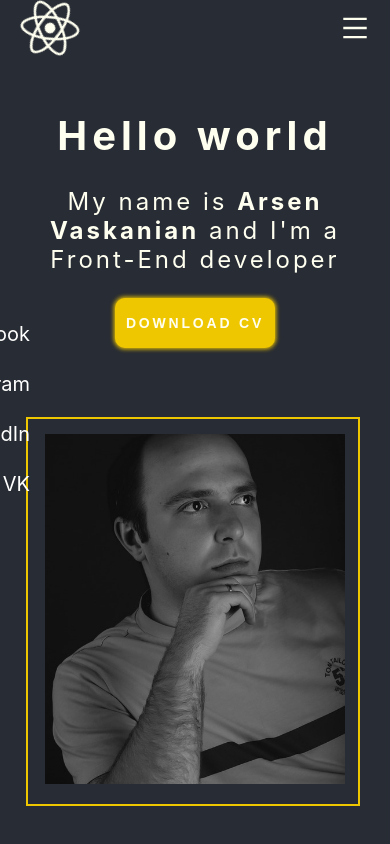
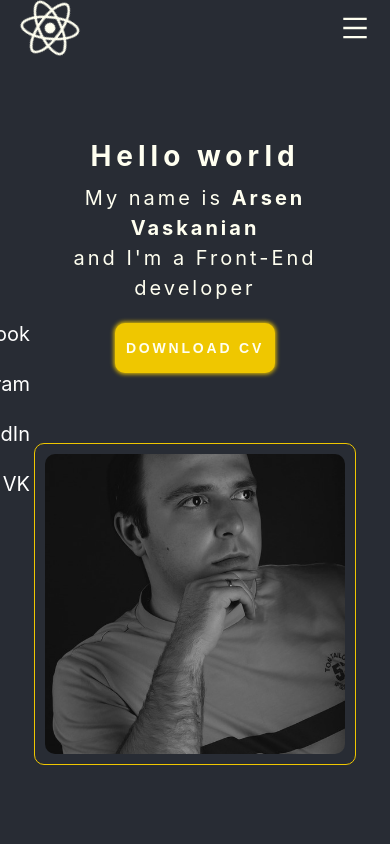
Before and after one commit to arsenbelarus/portfolio, a React (Create React App) app: page / in a window 390 px wide. Shown: the top 844 px of the page. Built offline with nearby package versions, Linux system fonts and the light colour scheme.

Commit message:
Main module refactored

```diff
--- a/src/main/Main.module.css
+++ b/src/main/Main.module.css
@@ -1,100 +1,153 @@
-.mainContainer {
-    width: 80%;
-    height: 90vh;
-    background-color: #282c34;
-    margin: 0 auto 20px;
-}
-
 .main {
-    width: 100%;
-    height: 100%;
+	height: calc(100vh - 60px);
 	display: flex;
-    justify-content: space-around;
+	justify-content: space-between;
 	align-items: center;
+	padding: 0 20px;
 }
 
 .greeting {
 	width: 50%;
-    color: ivory;
+	color: var(--color-primary);
+    text-align: right;
 }
 
 .greeting h1 {
 	letter-spacing: 5px;
-    margin-top: 0;
+	margin: 0 0 10px 0;
 }
 
 .greeting p {
 	letter-spacing: 3px;
 	font-size: 1.2em;
 	line-height: 1.5em;
+    margin: 0 0 20px 0;
 }
 
-.image {
+.imageContainer {
+	margin-left: 50px;
+	border: 1px solid #efc700;
+	padding: 10px;
+	border-radius: 10px;
+}
+
+img {
+    object-fit: cover;
+	display: block;
 	width: 500px;
 	height: 500px;
-    background: url(../assets/main_image_4.jpg) no-repeat center center;
-    background-size: cover;
-    position: relative;
-    margin-left: 50px;
+	border-radius: 10px;
 }
 
-.image:before {
-    content: "";
-    position: absolute;
-    width: 110%;
-    height: 110%;
-    border: 2px solid #efc700;
-    top: -5%;
-    right: -5%;
+@media screen and (max-width: 1200px) {
+    img {
+        width: 400px;
+        height: 400px;
     }
 
-@media screen and (max-width: 540px) {
-    .mainContainer {
-        height: 90vh;
-    }
-    .main {
-        flex-direction: column;
-    }
     .greeting {
-        width: 100%;
-        padding: 1rem;
-        text-align: center;
-    }
-    .greeting p {
-        line-height: normal;
-        text-align: center;
-    }
-    .image {
-        width: 100%;
-        height: 300px;
-        margin-left: 0;
-    }
-    .image:before {
-        width: 110%;
-        height: 110%;
-        top: -5%;
-        right: -5%;
+        width: 55%;
     }
 }
 
-@media screen and (max-width: 768px) {
-    .mainContainer {
-        width: 90%;
+@media screen and (max-width: 990px) {
+    img {
+        width: 300px;
+        height: 300px;
     }
 
-    .image {
-        width: 200px;
-        height: 250px;
+    .greeting p {
+        font-size: 1em;
+    }
+
+    .greeting h1 {
+        letter-spacing: 3px;
     }
 }
 
-@media screen and (max-width: 1024px) {
-    .mainContainer {
-        width: 90%;
+@media screen and (max-width: 810px) {
+    .main {
+        position: relative;
     }
 
-    .image {
-        width: 300px;
-        height: 350px;
+    .greeting {
+        position: absolute;
+        top: 50%;
+        left: 50%;
+        transform: translateX(-50%);
+        z-index: 20;
+        text-align: center;
+    }
+
+    .greeting p {
+        font-size: .8em;
+    }
+
+    .greeting h1 {
+        font-size: 1.2em;
+        letter-spacing: 3px;
+    }
+
+    .imageContainer {
+        position: absolute;
+        width: 70%;
+        height: 70%;
+        left: 50%;
+        transform: translateX(-50%);
+        margin: 0;
+    }
+    img {
+        width: 100%;
+        height: 100%;
     }
 }
+
+@media screen and (max-width: 650px) {
+    .imageContainer {
+        width: 90%;
+        height: 90%;
+    }
+
+    .greeting {
+        width: 100%;
+        top: 55%;
+    }
+
+    .greeting p {
+        font-size: 1.2em;
+    }
+
+    .greeting h1 {
+        font-size: 1.8em;
+        letter-spacing: 5px;
+    }
+}
+
+@media screen and (max-width: 490px) {
+	.main {
+        flex-direction: column;
+        align-items: center;
+        justify-content: center;
+        position: inherit;
+        gap: 50px;
+	}
+	.greeting {
+        position: inherit;
+        transform: none;
+        width: 100%;
+		text-align: center;
+        margin-bottom: 20px;
+	}
+	.greeting p {
+        font-size: 1em;
+	}
+	.greeting h1 {
+        font-size: 1.4em;
+	}
+	.imageContainer {
+        position: inherit;
+        transform: none;
+        max-width: 300px;
+        max-height: 300px;
+	}
+}
--- a/src/main/Main.tsx
+++ b/src/main/Main.tsx
@@ -1,34 +1,39 @@
-import React from "react";
-import style from "./Main.module.css"
-import {Button} from "../common/button/Button";
+import React from 'react';
+import style from './Main.module.css';
+import { Button } from '../common/button/Button';
 import FileSaver from 'file-saver';
-
+import Avatar from '../assets/main_image_4.jpg';
 
 const Main = () => {
 	const saveFile = () => {
 		FileSaver.saveAs(
-      "https://arsenbelarus.github.io/portfolio/CV.pdf",
-      "Arsen Vaskanian CV.pdf"
-    )
-  }
+			'https://arsenbelarus.github.io/portfolio/CV.pdf',
+			'Arsen Vaskanian CV.pdf',
+			{ autoBom: false }
+		);
+	};
 	return (
-      <div className={style.mainContainer}>
+		// <div className={style.mainContainer}>
 		<div className={style.main}>
 			<div className={style.greeting}>
-            <h1>
-              Hello world
-            </h1>
+				<h1>Hello world</h1>
 				<p>
-              My name is <strong>Arsen Vaskanian</strong> and I'm a Front-End developer
+					My name is <strong>Arsen Vaskanian</strong> <br /> and I'm a Front-End
+					developer
 				</p>
-            <Button name={"Download CV"} onClick={saveFile} onTouchEnd={saveFile} onTouchStart={saveFile}/>
+				<Button
+					name={'Download CV'}
+					onClick={saveFile}
+					onTouchEnd={saveFile}
+					onTouchStart={saveFile}
+				/>
 			</div>
-          <div className={style.image}>
+			<div className={style.imageContainer}>
+				<img src={Avatar} alt='main_image' />
 			</div>
 		</div>
-      </div>
-    )
-  }
+		// </div>
+	);
+};
 
-
-  export default Main
+export default Main;
```
Lines whose indentation alone changed are shown as unchanged.
